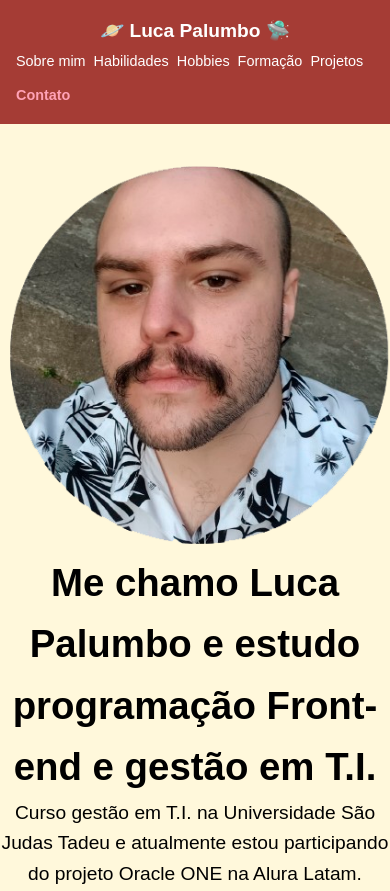
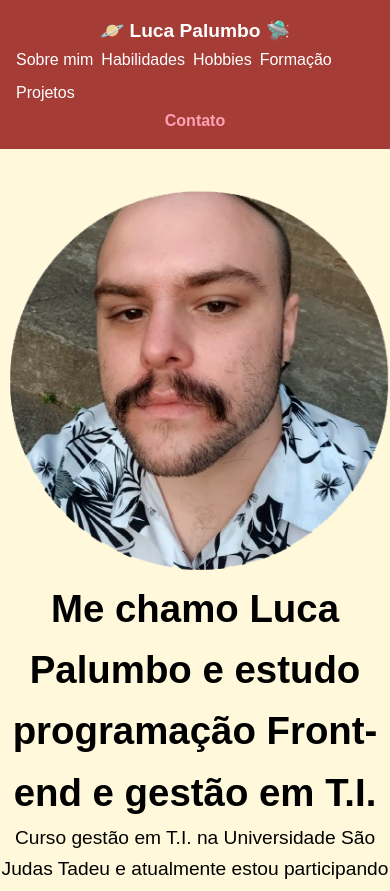
Before and after one commit to LudoPalum/Portfolio, a plain HTML site: page index.html in a window 390 px wide. Shown: the top 891 px of the page. Drawn offline with Linux system fonts and the light colour scheme.

Commit message:
readme atualizado e responsividade consertada

```diff
--- a/index.html
+++ b/index.html
@@ -19,8 +19,8 @@
                 <li class="navegacao-elemento"><a href="#hobbies">Hobbies</a></li>
                 <li class="navegacao-elemento"><a href="#formacao">Formação</a></li>
                 <li class="navegacao-elemento"><a href="#projetos">Projetos</a></li>
-                <li class="navegacao-elemento"><a href="#contato"><span>Contato</span></a></li>
             </ul>
+        <a class="navegacao-elemento" id="contato" href="#contato"><span>Contato</span></a>
         </nav>
     </header>
 
@@ -154,7 +154,7 @@
         <img class="telefone-imagem" src="imagens/telefone.jpg" alt="telefone vermelho com fio">
         <form class="contato-formulario">
             <h2 class="contato-titulo">Contato</h2>
-            <p>Quer entrar em contato comigo? Mande um e-mail e responderei o mais rápido possível</p>
+            <p>Deseja entrar em contato comigo? Mande-me um e-mail e responderei o mais rápido possível</p>
             <input class="contato-campo" id="Nome" type="text" placeholder="Nome" required>
             <input class="contato-campo" id="Email" type="email" placeholder="E-mail" required>
             <textarea class="contato-campo contato-campo-textarea" id="Mensagem" placeholder="Mensagem" required></textarea>
--- a/style.css
+++ b/style.css
@@ -45,27 +45,39 @@ a {
     align-items: center;
     padding: 0rem 6rem 0rem 1.2rem;
     background-color: var(--cor-primaria);
+    padding: 1.5rem;
+    width: 100%;
 }
 
 .cabecalho-titulo {
     font-size: 1.4rem;
-    position: absolute;
     left: 16rem;
     color: white;
 
+}
+
+.navegacao{
+    display: flex;
+    align-items: center;
+    justify-content: center;
+    gap: 1rem;
 }
 
 .navegacao-lista {
     display: flex;
     flex-direction: row;
     gap: 1rem;
-    margin-top: 0.1rem;
     align-items: center;
 
 }
 
+#contato{
+    font-size: 1.1rem;
+
+}
+
 .navegacao-elemento a {
-    font-size: 1rem;
+    font-size: 1.1rem;
     color:rgb(255, 255, 255);
 }
 span{
@@ -73,9 +85,6 @@ span{
     color: var(--cor-terciaria);
 }
 
-.navegacao-elemento a {
-    font-size: 1.1rem;
-}
 /* ------------------------------ Seção Apresentação ------------------------------*/
 
 .apresentacao{
@@ -214,7 +223,6 @@ font-size: 1.5rem;
 
 
 /*------------------------------ Seção de Formação Acadêmica --------------------------------*/
-/*------------------------------ Seção de Projetos --------------------------------*/
 
 .formacao{
     display: flex;
@@ -396,6 +404,7 @@ font-size: 1.5rem;
     .cabecalho {
         flex-direction: column;
         padding: 1rem;
+        width:100%;
     }
 
     .cabecalho-titulo {
@@ -405,13 +414,23 @@ font-size: 1.5rem;
         text-align: center;
     }
 
+    .navegacao{
+        flex-direction: column;
+        gap:0.1rem;
+
+    }
+
     .navegacao-lista {
         gap: 0.5rem;
         flex-wrap: wrap;
     }
 
     .navegacao-elemento a {
-        font-size: 0.9rem;
+        font-size: 1rem;
+    }
+
+    #contato{
+        font-size: 1rem;
     }
 
     .apresentacao {
@@ -510,6 +529,7 @@ font-size: 1.5rem;
         flex-direction: column;
         align-items: center;
         gap: 1rem;
+        text-align: center;
     }
 
     .formacao-lista img {
```
Also changed, not shown: 1 other file.
